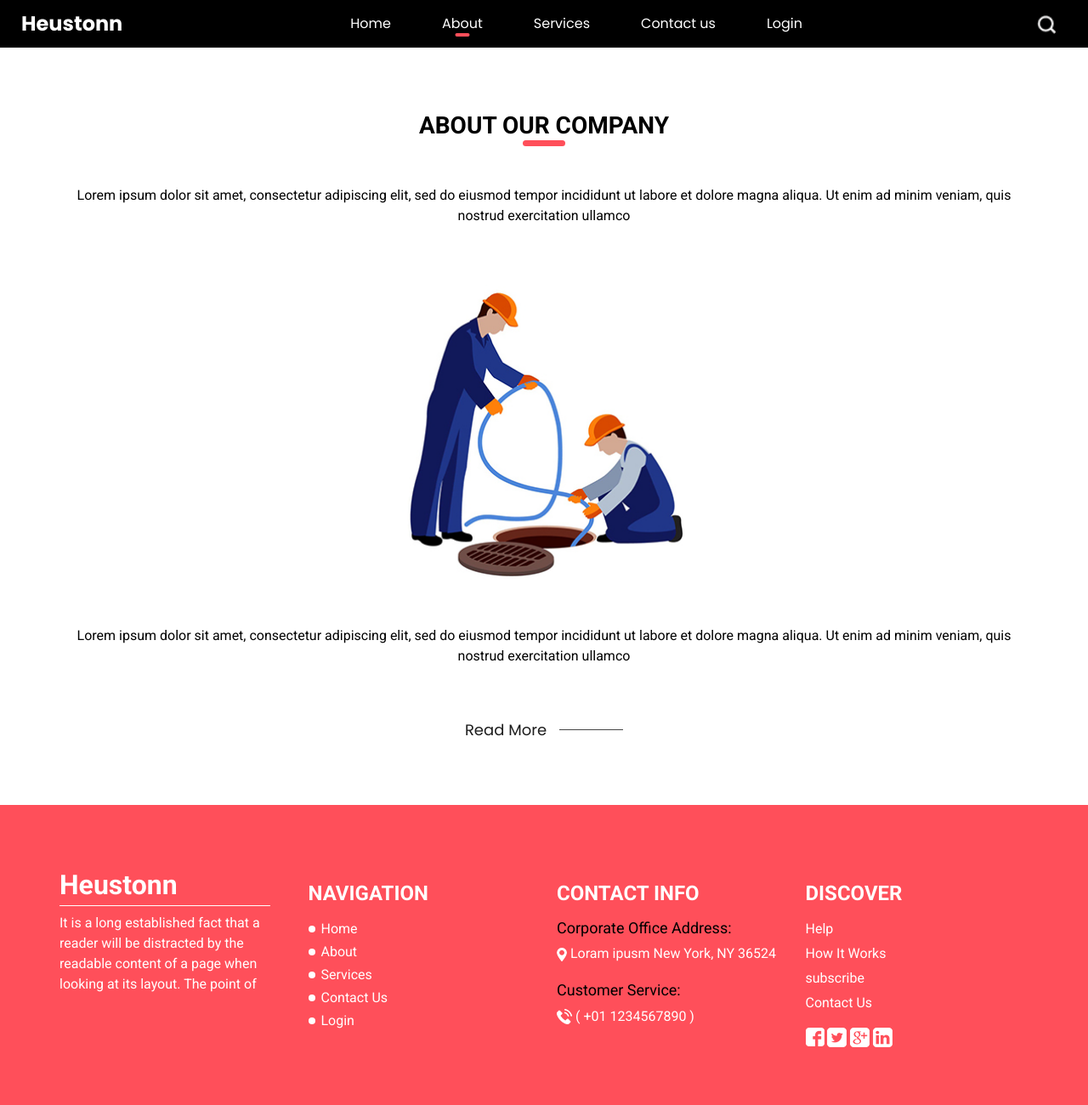
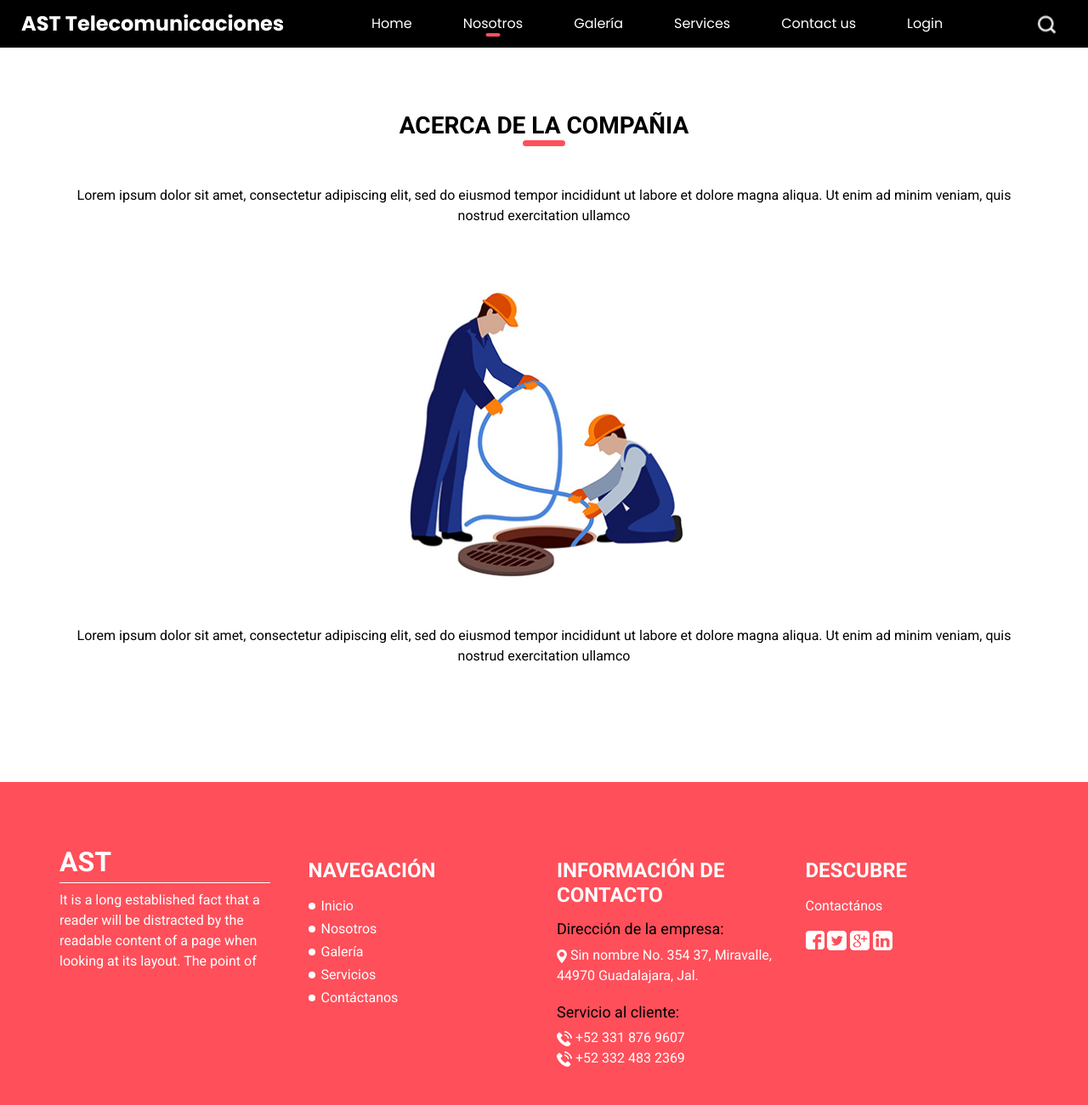
Before and after one commit to JesusSnake9/Ast, a plain HTML site: page Ast/about.html in a window 1280 px wide. Shown: the top 1300 px of the page at 85% size. Drawn offline with nearby package versions, Linux system fonts and the light colour scheme.

Commit message:
Creación del nuevo archivo galery.html dentro del proyecto
Signed-off-by: Pedro de Jesus Hernandez Palacios <jesussnake9@gmail.com>
Signed-off-by: Manuel Hernández Osorio <osorioevid157@gmail.com>

```diff
--- a/Ast/about.html
+++ b/Ast/about.html
@@ -37,7 +37,7 @@
         <nav class="navbar navbar-expand-lg custom_nav-container ">
           <a class="navbar-brand" href="index.html">
             <span>
-              Heustonn
+              AST Telecomunicaciones
             </span>
           </a>
           <button class="navbar-toggler ml-auto" type="button" data-toggle="collapse"
@@ -53,7 +53,10 @@
                   <a class="nav-link" href="index.html">Home <span class="sr-only">(current)</span></a>
                 </li>
                 <li class="nav-item active">
-                  <a class="nav-link" href="about.html"> About </a>
+                  <a class="nav-link" href="about.html"> Nosotros </a>
+                </li>
+                <li class="nav-item">
+                  <a class="nav-link" href="galery.html"> Galería </a>
                 </li>
                 <li class="nav-item">
                   <a class="nav-link" href="service.html"> Services </a>
@@ -81,7 +84,7 @@
     <div class="container">
       <div class="custom_heading-container">
         <h3 class=" ">
-          ABOUT OUR COMPANY
+          ACERCA DE LA COMPAÑIA
         </h3>
       </div>
       <p class="layout_padding2-top">
@@ -96,14 +99,6 @@
         magna aliqua. Ut enim ad minim veniam, quis nostrud exercitation ullamco
       </p>
     </div>
-    <div class="container">
-      <div class="btn-box">
-        <a href="">
-          Read More
-        </a>
-        <hr>
-      </div>
-    </div>
   </section>
   <!-- end about section -->
 
@@ -115,7 +110,7 @@
         <div class="col-md-3">
           <div class="info-logo">
             <h2>
-              Heustonn
+              AST
             </h2>
             <p>
               It is a long established fact that a reader will be distracted by the readable content of a page when
@@ -126,32 +121,32 @@
         <div class="col-md-3">
           <div class="info-nav">
             <h4>
-              Navigation
+              Navegación
             </h4>
             <ul>
               <li>
                 <a href="index.html">
-                  Home
+                  Inicio
                 </a>
               </li>
               <li>
                 <a href="about.html">
-                  About
+                  Nosotros
+                </a>
+              </li>
+              <li>
+                <a href="galery.html">
+                  Galería
                 </a>
               </li>
               <li>
                 <a href="service.html">
-                  Services
+                  Servicios
                 </a>
               </li>
               <li>
                 <a href="contact.html">
-                  Contact Us
-                </a>
-              </li>
-              <li>
-                <a href="#">
-                  Login
+                  Contáctanos
                 </a>
               </li>
             </ul>
@@ -160,27 +155,33 @@
         <div class="col-md-3">
           <div class="info-contact">
             <h4>
-              Contact Info
+              Información de contacto
             </h4>
             <div class="location">
               <h6>
-                Corporate Office Address:
+                Dirección de la empresa:
               </h6>
               <a href="">
                 <img src="images/location.png" alt="">
                 <span>
-                  Loram ipusm New York, NY 36524
+                  Sin nombre No. 354 37, Miravalle, 44970 Guadalajara, Jal.
                 </span>
               </a>
             </div>
             <div class="call">
               <h6>
-                Customer Service:
+                Servicio al cliente:
               </h6>
               <a href="">
                 <img src="images/telephone.png" alt="">
                 <span>
-                  ( +01 1234567890 )
+                  +52 331 876 9607
+                </span>
+              </a><br>
+              <a href="">
+                <img src="images/telephone.png" alt="">
+                <span>
+                  +52 332 483 2369
                 </span>
               </a>
             </div>
@@ -189,28 +190,12 @@
         <div class="col-md-3">
           <div class="discover">
             <h4>
-              Discover
+              Descubre
             </h4>
             <ul>
               <li>
-                <a href="">
-                  Help
-                </a>
-              </li>
-              <li>
-                <a href="">
-                  How It Works
-
-                </a>
-              </li>
-              <li>
-                <a href="">
-                  subscribe
-                </a>
-              </li>
-              <li>
                 <a href="contact.html">
-                  Contact Us
+                  Contactános
                 </a>
               </li>
             </ul>
```
Also changed, not shown: Ast/galery.html (added, +235 -0 lines), Ast/images/1.jpg (added), Ast/images/2.jpg (added), Ast/images/3.jpg (added), Ast/images/4.jpg (added), Ast/images/5.jpg (added), Ast/images/6.jpg (added), 1 other file.
